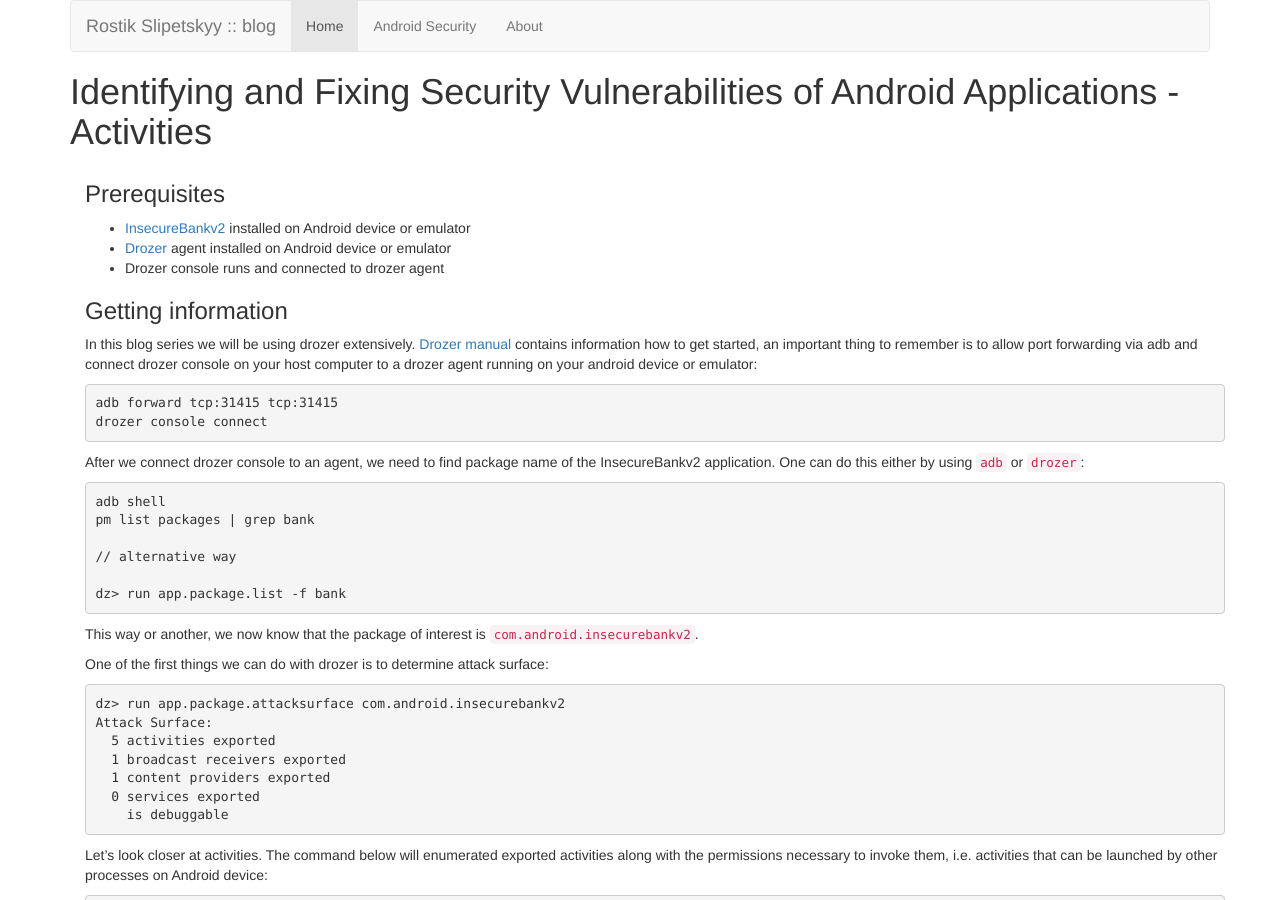
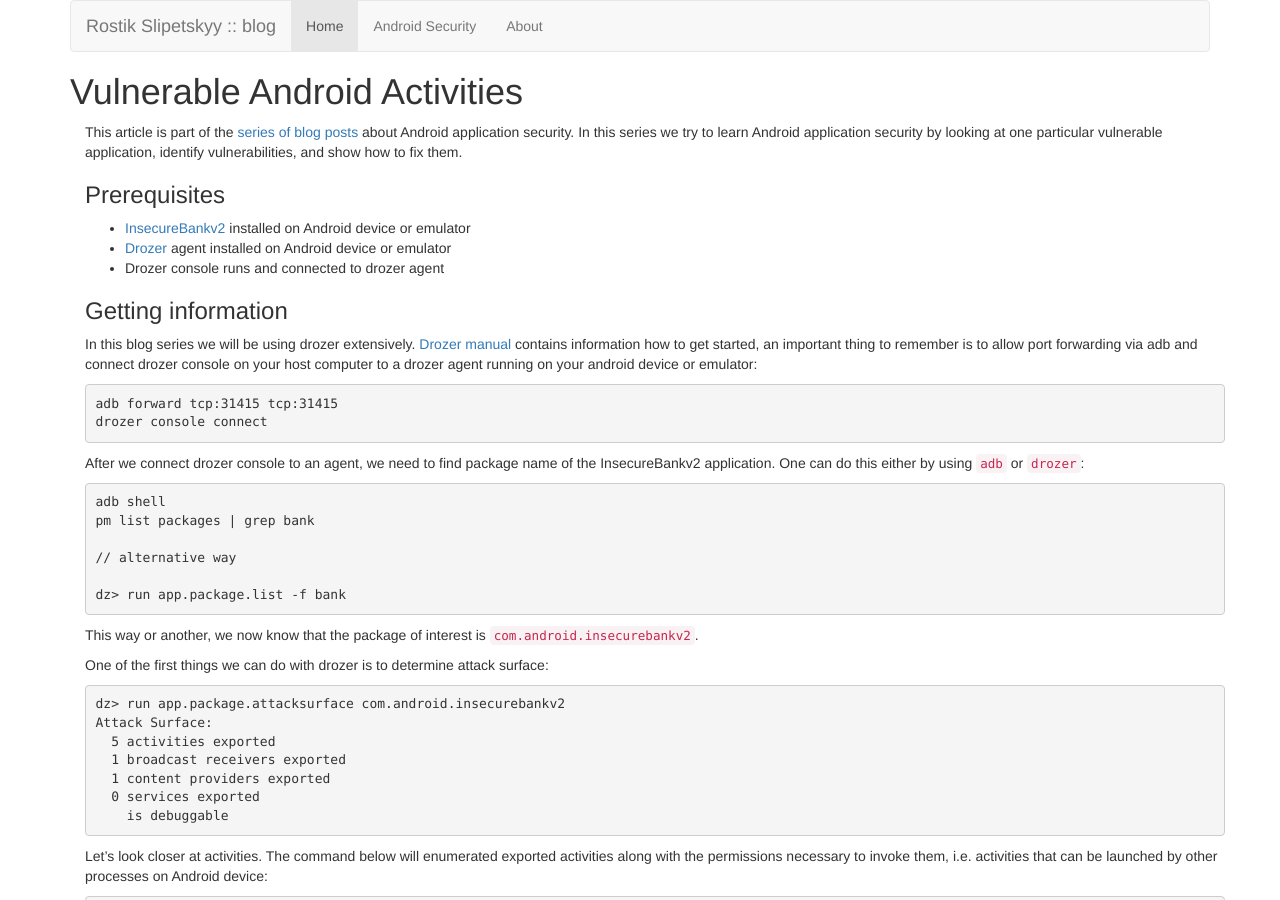
Before and after one commit to oldbam/oldbam.github.io, a Jekyll site: the page built from _posts/2017-1-7-android-vulnerabilities-insecurebank-activities.md, in a window 1280 px wide and 900 px high. Built offline with Jekyll 4.4.1, drawn with Linux system fonts in a browser that asks for light colours.

Commit message:
changing title to more SEO-friendly format and adding intro to blog post series in each post

```diff
--- /dev/null
+++ b/_includes/android-app-security-series-intro.html
@@ -0,0 +1 @@
+This article is part of the [series of blog posts](https://oldbam.github.io/android/security/) about Android application security. In this series we try to learn Android application security by looking at one particular vulnerable application, identify vulnerabilities, and show how to fix them.
--- a/_posts/2017-1-7-android-vulnerabilities-insecurebank-activities.md
+++ b/_posts/2017-1-7-android-vulnerabilities-insecurebank-activities.md
@@ -1,9 +1,12 @@
 ---
 layout: default
-title: Identifying and Fixing Security Vulnerabilities of Android Applications - Activities
+title: Vulnerable Android Activities
 description: Identify and fix security vulnerabilities in Android activities implementations
 permalink: /android/security/:title
+last_modified_at: 2017-2-4
 ---
+
+{% include android-app-security-series-intro.html %}
 
 ### Prerequisites
 
```
Also changed, not shown: _posts/2017-1-14-android-vulnerabilities-insecurebank-content-providers.md (+3 -1 lines), _posts/2017-1-15-android-vulnerabilities-insecurebank-data-in-transit.md (+4 -1 lines), _posts/2017-1-21-android-vulnerabilities-insecurebank-data-at-rest.md (+4 -1 lines), _posts/2017-1-8-android-vulnerabilities-insecurebank-broadcast-receivers.md (+4 -1 lines).
